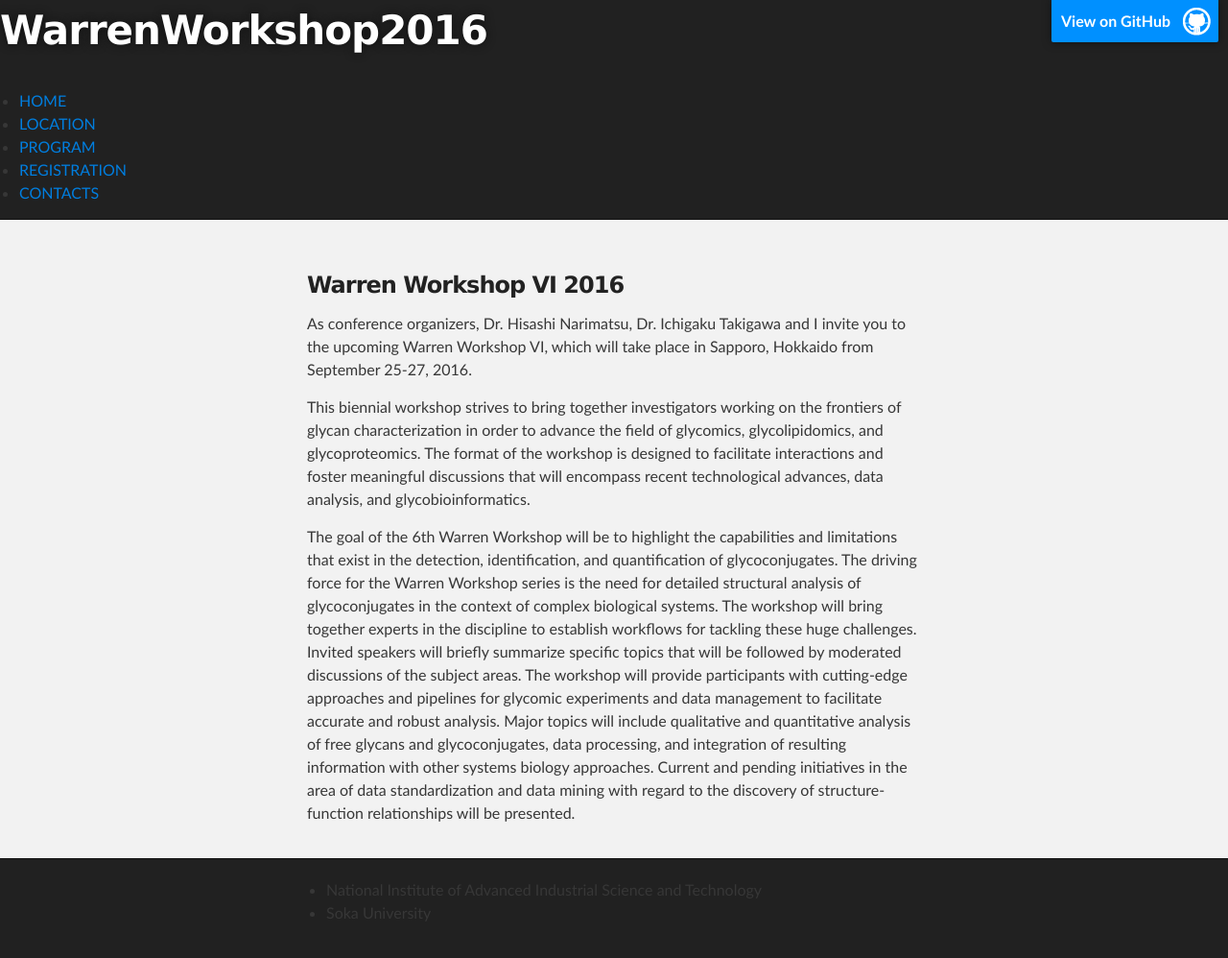
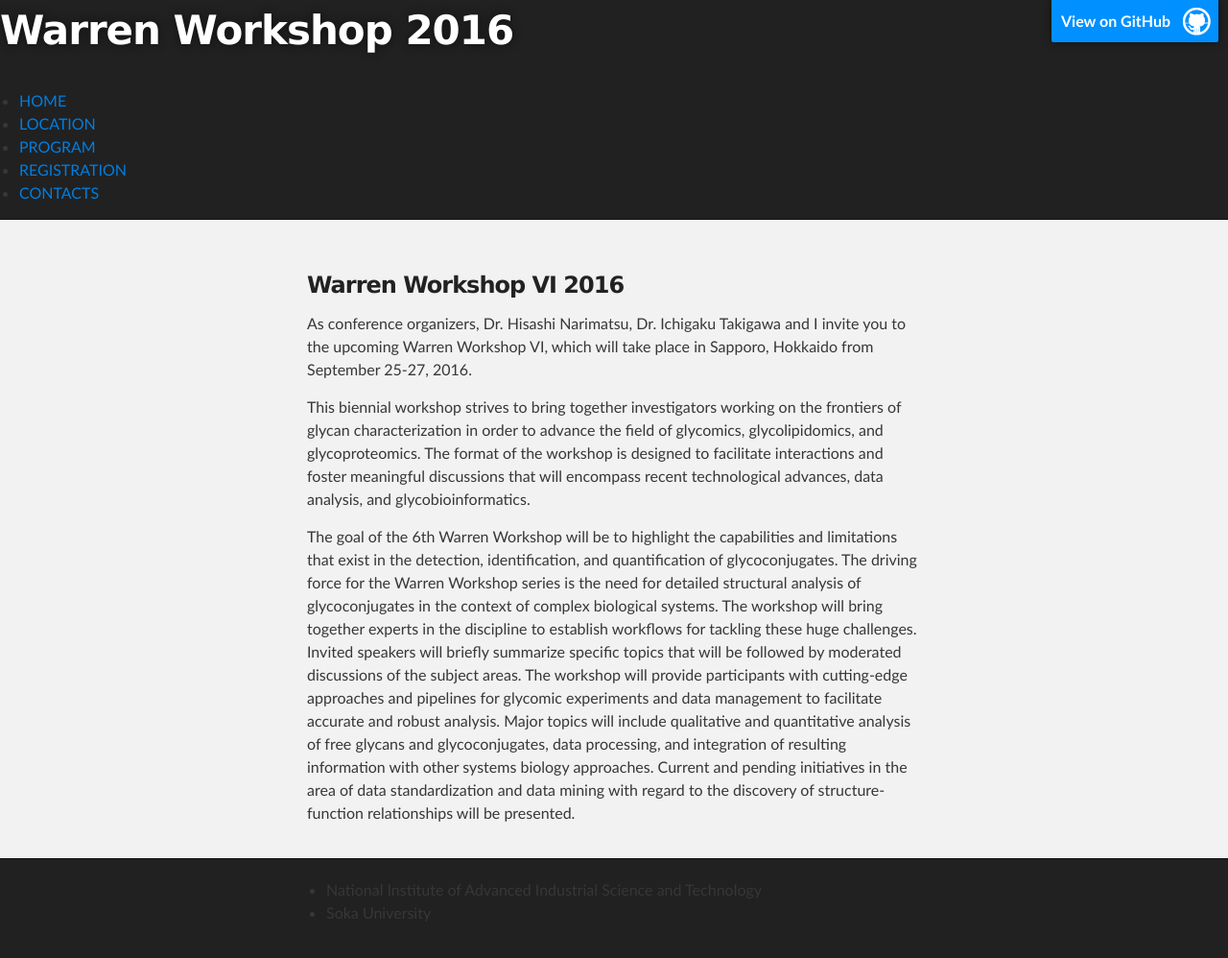
Before and after one commit to yamazakiM/WarrenWorkshop2016, a Jekyll site: the page built from index.md, in a window 1280 px wide. Shown: the whole page at 96% size. Built offline with Jekyll 4.4.1, drawn with Linux system fonts in a browser that asks for light colours; Markdown is read by kramdown in place of the engine named in the settings.

Commit message:
Update menu.html

```diff
--- a/_includes/menu.html
+++ b/_includes/menu.html
@@ -1,7 +1,7 @@
 
        <div id="title" class="outer">
             <a id="forkme_banner" href="https://github.com/yamazakiM/WarrenWorkshop2016">View on GitHub</a>
-            <h1 id="project_title">WarrenWorkshop2016</h1>
+            <h1 id="project_title">Warren Workshop 2016</h1>
             <h2 id="project_tagline"></h2>
        </div>
        <div id="global-nav">
```
